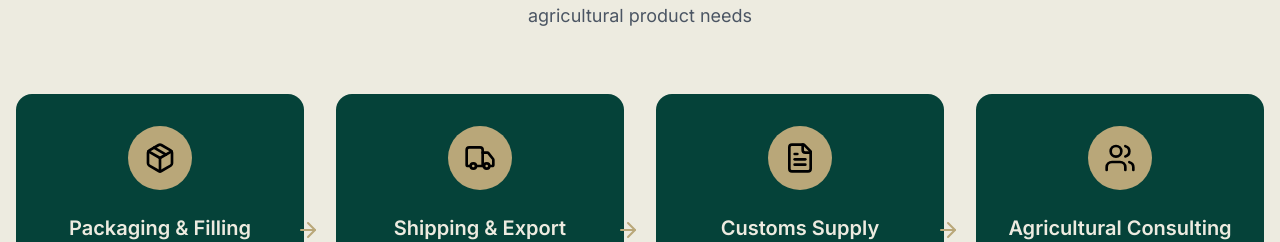
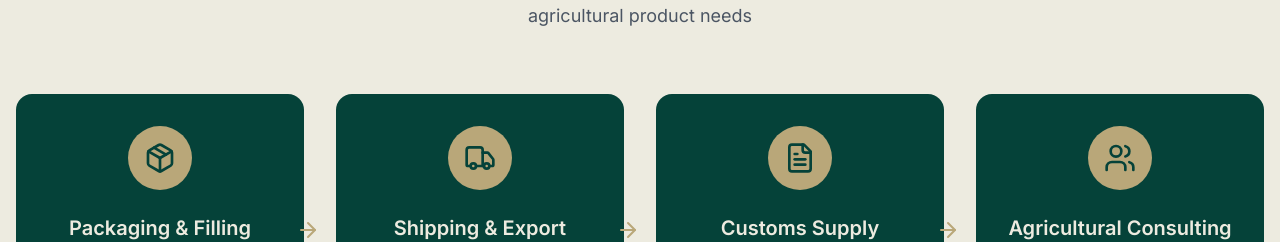
Before and after one commit to RamaTay/alshmaly, a React (Vite) app: page / in a window 1280 px wide. Shown: the part 2030-2272 px from the top of the page. Built offline with nearby package versions, Linux system fonts and the light colour scheme; no server answers; the database is empty.

Commit message:
Updated ServicesSection.tsx

```diff
--- a/src/components/Home/ServicesSection.tsx
+++ b/src/components/Home/ServicesSection.tsx
@@ -41,7 +41,7 @@ const ServicesSection = () => {
           {services.map((service, index) => (
             <div key={index} className="group relative">
               <div className="bg-[#054239] rounded-2xl p-8 text-center hover:bg-gray-50 transition-all duration-500 group-hover:shadow-xl">
-                <div className="w-16 h-16 bg-[#b9a779]  rounded-full flex items-center justify-center mx-auto mb-6 group-hover:bg-[#edebe0] group-hover:text-[#054239] transition-all duration-300">
+                <div className="w-16 h-16 bg-[#b9a779] text-[#054239] rounded-full flex items-center justify-center mx-auto mb-6 group-hover:bg-[#edebe0] group-hover:text-[#054239] transition-all duration-300">
                   <service.icon size={32} />
                 </div>
                 <h3 className="text-xl font-semibold text-[#edebe0] mb-4 group-hover:text-[#054239] transition-colors duration-300">
```
